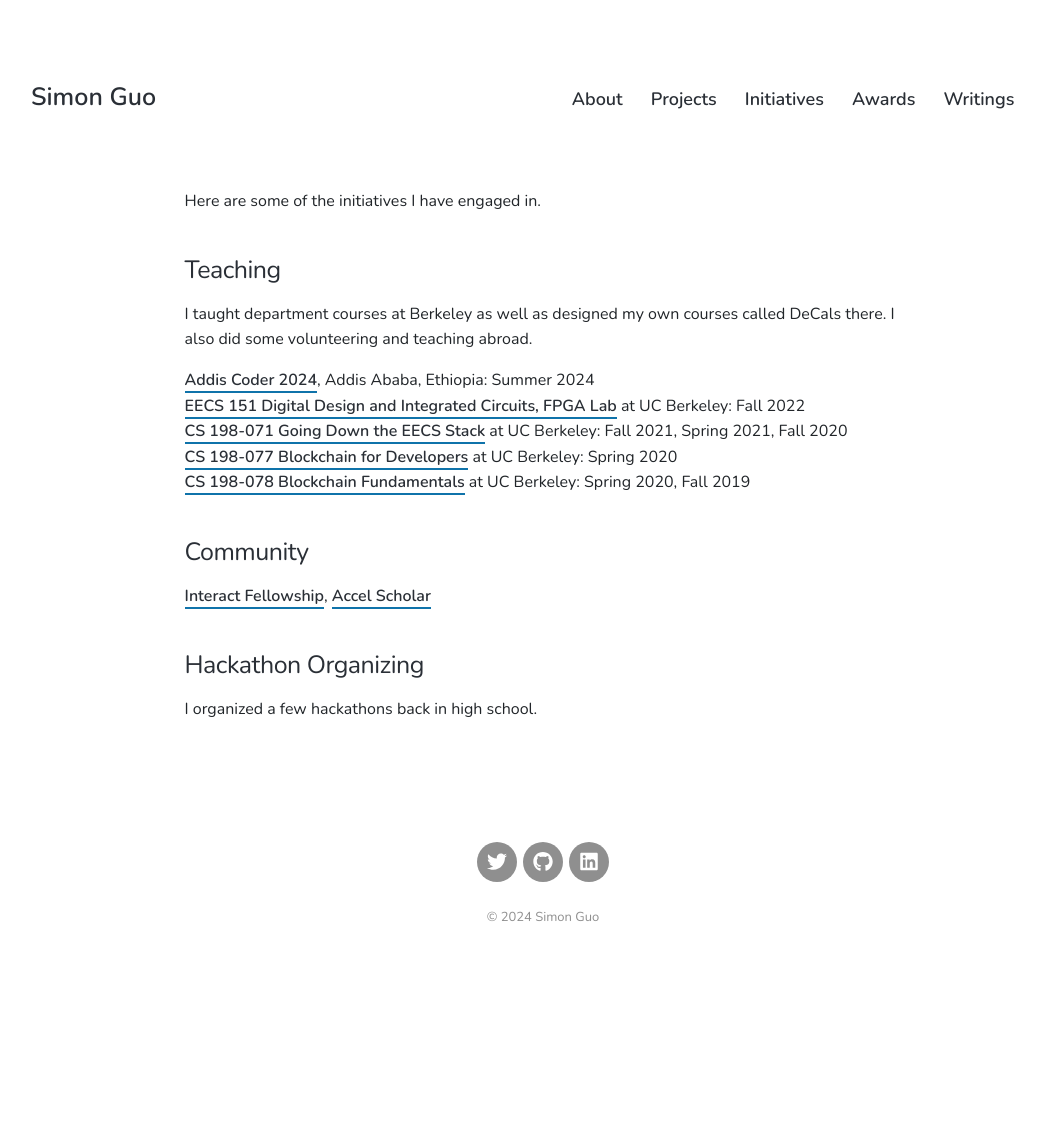
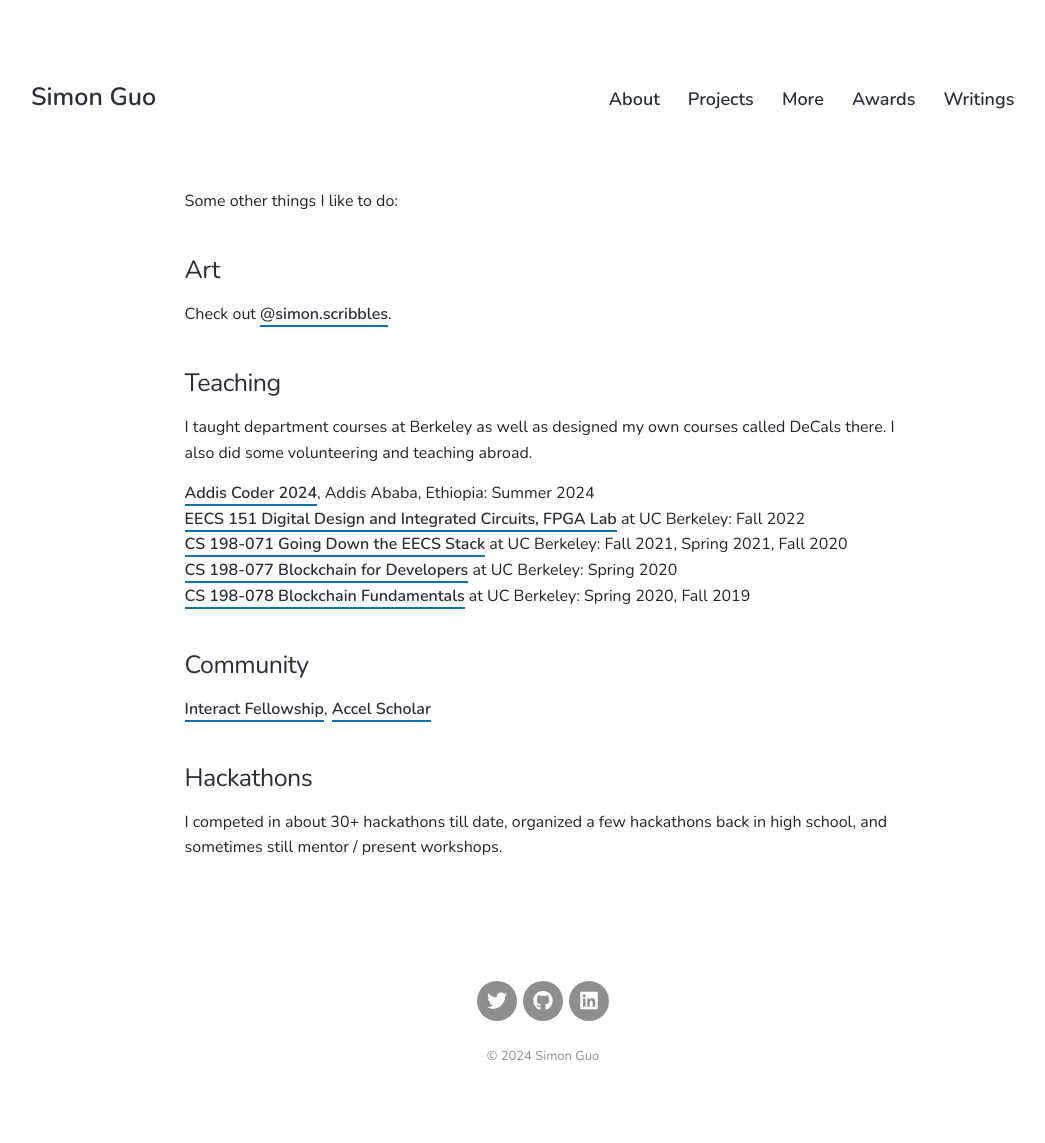
Before and after one commit to simonguozirui/simonguozirui.github.io, a Jekyll site: the page built from _pages/initiative.md, in a window 1280 px wide. Shown: the whole page, without its empty margins (97-1142 px from the left). Built offline with Jekyll 4.4.1, drawn with Linux system fonts in a browser that asks for light colours; nearby versions of some CDN libraries; before the commit the page ends 1004 px from its top, so only the background shows below that.

Commit message:
push recent updates and move personal things out of index

```diff
--- a/_data/settings.yml
+++ b/_data/settings.yml
@@ -17,7 +17,7 @@
     - title: 'Projects'
       url: '/projects/'
       # url: '/404.html'
-    - title: 'Initiatives'
+    - title: 'More'
       url: '/initiative.html'
     - title: 'Awards'
       url: '/award.html'
--- a/_pages/initiative.md
+++ b/_pages/initiative.md
@@ -1,12 +1,27 @@
 ---
-title: Initiative
+title: More
 subtitle:
 description:
 featured_image:
 ---
 
 
-Here are some of the initiatives I have engaged in.
+Some other things I like to do:
+
+### Art
+Check out  <a href="https://www.instagram.com/simon.scribbles/">@simon.scribbles</a>.
+<!-- and play <a href="https://youtu.be/aALVDa-wlcE">music</a>. I lived in the Bay Area, Toronto, Italy, Boston, Shenzhen, and Shanghai.
+ -->
+
+
+<!-- <p>
+  Here are my favourite <a href="https://bookshelf.website/simonguozirui/">books</a> and <a href="https://curius.app/simon-guo">writings</a>.
+  I also like to go outdoors, <a href="https://www.instagram.com/simon.scribbles/">paint</a>, and play <a href="https://youtu.be/aALVDa-wlcE">music</a>. I lived in the Bay Area, Toronto, Italy, Boston, Shenzhen, and Shanghai.
+  I draw inspiration from friends in <a href="https://joininteract.com/">Interact Fellowship</a> and <a href="https://eecs.berkeley.edu/resources/undergrads/accel">Accel Scholars</a>.
+</p> -->
+
+<!-- <p> In more distant time, I prototyped robots at <a href="https://hax.co/">HAX</a>, designed Brain-Computer Interfaces at <a href="https://choosemuse.com/">Interaxon</a>, and spent weekends hacking up <a href="https://www.notion.so/Hackathons-bd9c1bf46a1c4ef89eca0add96eb6b7a">side projects</a> at 30+ hackathons around the world.</p> -->
+
 
 ### Teaching
 I taught department courses at Berkeley as well as designed my own courses called DeCals there. I also did some volunteering and teaching abroad.
@@ -26,7 +41,7 @@
 ### Community
 <a href="https://joininteract.com/">Interact Fellowship</a>, <a href="https://eecs.berkeley.edu/resources/undergrads/accel/"> Accel Scholar </a>
 
-### Hackathon Organizing
+### Hackathons
 
-I organized a few hackathons back in high school.
+I competed in about 30+ hackathons till date, organized a few hackathons back in high school, and sometimes still mentor / present workshops.
 <!-- ![](/images/insert-hacks.png) -->
```
Also changed, not shown: _pages/award.md (+3 -0 lines), _research/2024-07-26-bam-moe.md (+1 -1 lines), index.html (+22 -14 lines), 1 other file.
